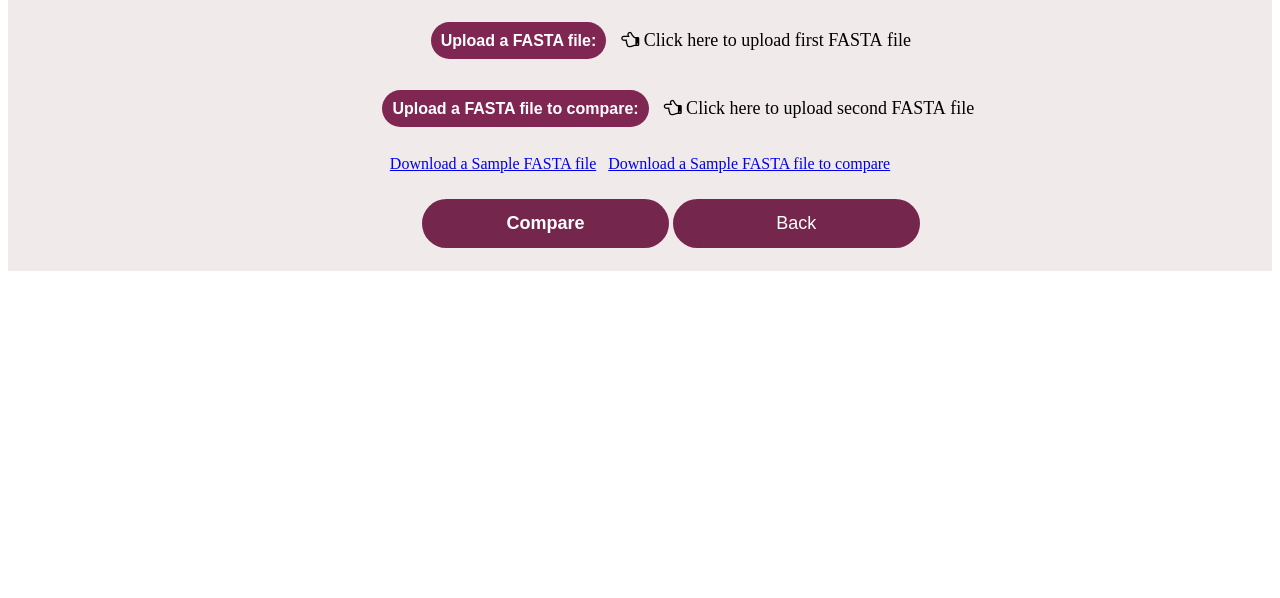
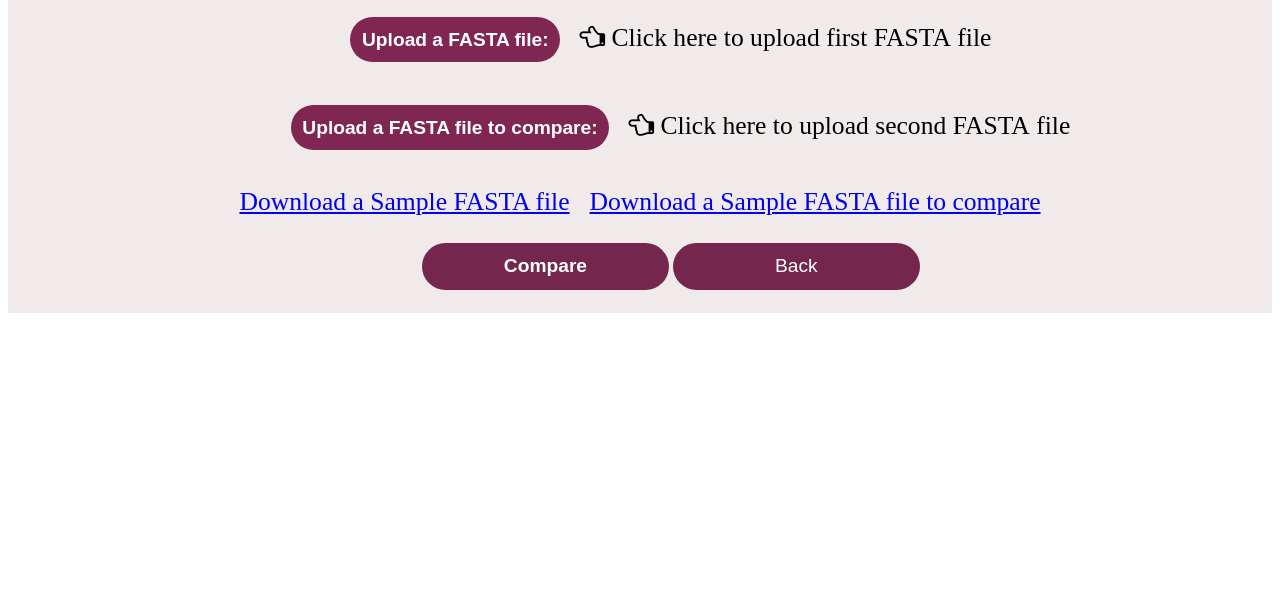
Before and after one commit to virtual-labs/exp-bioinformatics-au, a plain HTML site: page experiment/simulation/BruteForce.html in a window 1280 px wide. Shown: the part 202-800 px from the top of the page. Drawn offline with Linux system fonts and the light colour scheme.

Commit message:
Update BruteForce.html

```diff
--- a/experiment/simulation/BruteForce.html
+++ b/experiment/simulation/BruteForce.html
@@ -12,7 +12,7 @@
         label {
             background-color: #802652;
             color: white;
-            padding: 10px;
+            padding: 1%;
             font-family: sans-serif;
             cursor: auto;
             margin-top: 200px;
@@ -20,12 +20,12 @@
             height:50px;
             border-radius:180px;
             position:relative;
-            font-size:16px;
+            font-size:1.5vw;
             line-height:12px;
         }
 
         span{
-            font-size: 14px;
+            font-size: 1.5vw;
             color: black;
         }
 
@@ -33,12 +33,12 @@
             width: 20%;
             background-color: #75264d;
             color: white;
-            padding: 14px 20px;
+            padding: 1% 2%;
             margin: 8px 0;
             border: none;
             border-radius: 180px;
             cursor: pointer;
-            font-size: 18px;
+            font-size: 1.5vw;
         }
 
         .h{
@@ -55,11 +55,11 @@
             background-color: white;
             border: black;
             color: black;
-            font-size: 18px;
+            font-size: 2vw;
         }
 
         .at-item {
-		    color:rgb(181,3,70); font-weight:bold; font-size:45px;;
+		    color:rgb(181,3,70); font-weight:bold; font-size:4vw;
             justify-content: center;
 		    text-decoration-color:rgb(181,3,70);
 		    position: relative;
@@ -67,6 +67,15 @@
             margin-left: 5%;
             margin-top: 1%;
 	    }
+
+        h1{
+			font-size: 3vw;
+		}
+
+        h3{
+            font-size: 2vw;
+            font-weight: lighter;
+        }
     </style>
 
     <head>
@@ -77,28 +86,29 @@
 
     <body style="background-color:white">
         <div class='at-container'>
-            <img src="images/logo.png"width="300" height="100" style="margin-left:2%;">
+            <img src="images/logo.png"width="15%" height="1%" style="margin-left:2%;">
             &nbsp;&nbsp;&nbsp;&nbsp;
             <div class='at-item' >Basic Algorithms in Bioinformatics</div>
         </div>
         <br>
         <form id="myform">
             <div style="background-color:#f0eaea;padding:15px;text-align:center;">
-                <div class='at-item' style="font-size:30px"><div class="h">Brute Force Comparison</div>
+                <div class='at-item' style="font-size:3vw"><div class="h">Brute Force Comparison</div>
                     <br>
                     <input type="file" id="btn1" accept=".txt"  ref="fileInput1" type="file"  onchange="getFileName1(myform.btn1)"hidden/>
                     <span id="fileName1" ></span>
 
                     <label for="btn1" style="cursor: pointer;">Upload a FASTA file:</label>
-                    &nbsp;<i class="fa fa-hand-o-left" style="font-size:18px;color:black;" style="font-size: 18px;color:black;"> Click here to upload first FASTA file </i><br><br>
+                    &nbsp;<i class="fa fa-hand-o-left" style="font-size:2vw;color:black;" style="font-size: 2vw;color:black;"> Click here to upload first FASTA file </i><br><br>
 
                     <input type="file" id="btn2" accept=".txt"  ref="fileInput2" type="file"  onchange="getFileName2(myform.btn2)"hidden/>
                     <span id="fileName2" ></span>&nbsp;
                     <label for="btn2" style="cursor: pointer;">Upload a FASTA file to compare:</label>
-                    &nbsp;<i class="fa fa-hand-o-left" style="font-size:18px;color:black;" style="font-size: 18px;color:black;"> Click here to upload second FASTA file </i><br><br>
+                    &nbsp;<i class="fa fa-hand-o-left" style="font-size:2vw;color:black;" style="font-size: 2vw;color:black;"> Click here to upload second FASTA file </i><br><br>
                 </div>
-                <a href="Dengue virus 2 gene_fasta.txt" download="sample_fasta.txt">Download a Sample FASTA file</a>&nbsp;&nbsp;
-                <a href="monkey.txt" download="sample_fasta.txt">Download a Sample FASTA file to compare</a>
+
+                <a href="Dengue virus 2 gene_fasta.txt" download="sample_fasta.txt;"style="font-size: 2vw;">Download a Sample FASTA file</a>&nbsp;&nbsp;&nbsp;&nbsp;
+                <a href="monkey.txt" download="sample_fasta.txt;"style="font-size: 2vw;">Download a Sample FASTA file to compare</a>
                 <br><br>
                 <input type="button" style="margin-left:5%;font-weight: bold;" value="Compare" onclick="bfc()" >
                 <a href="index.html">
```
